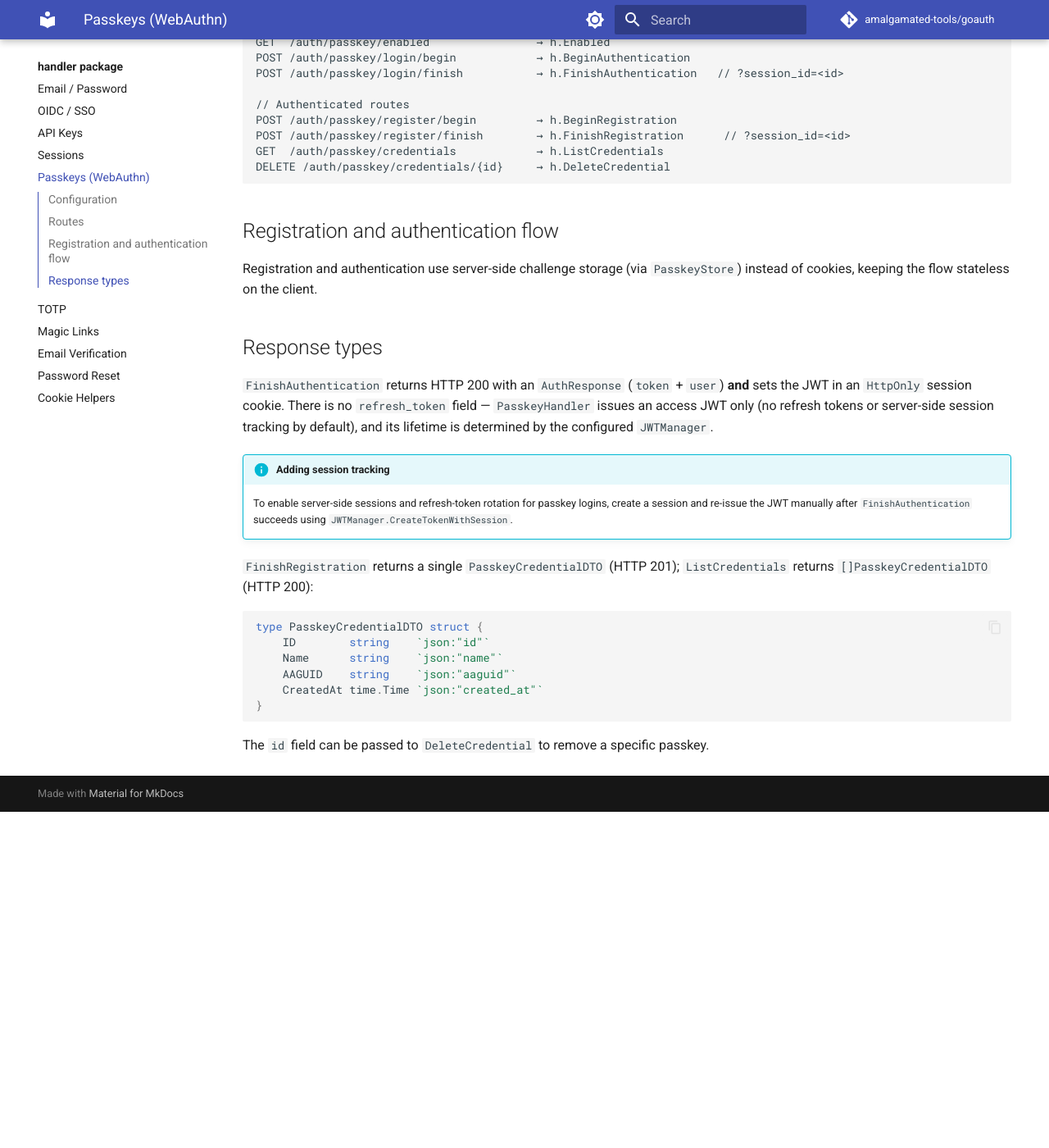
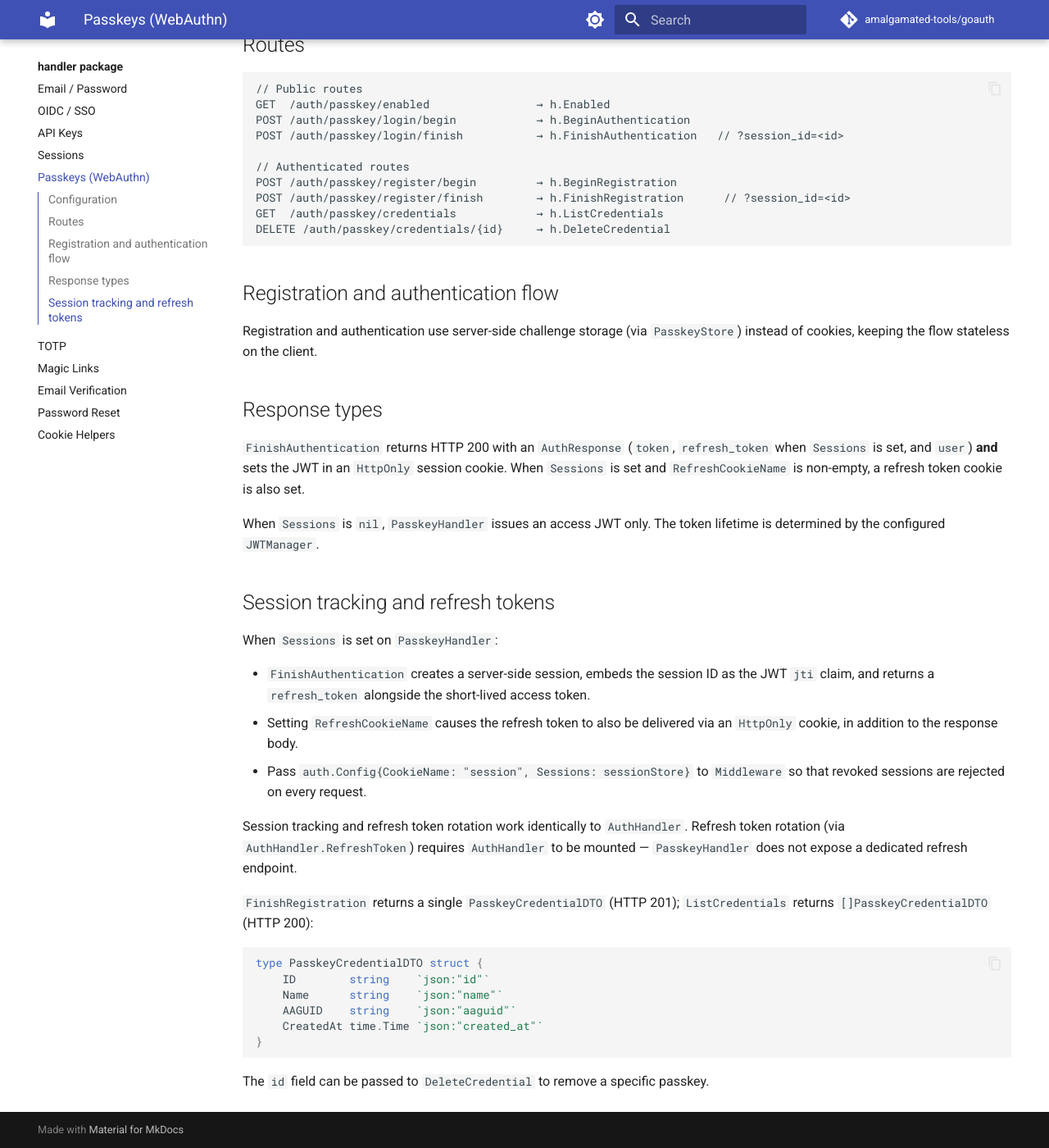
Before and after one commit to amalgamated-tools/goauth, an MkDocs documentation site: the page built from docs/handler/passkeys.md, in a window 1280 px wide and 1400 px high, scrolled down 755 px. Shown: the whole window at 82% size. Built offline with MkDocs 1.6.1 and Material for MkDocs 9.7.7, drawn with Linux system fonts in a browser that asks for light colours; comment, search, counter and statistics services are not loaded; before the commit the page ends 1745 px from its top, so only the background shows below that; some of the changed text lies outside the part shown.

Commit message:
docs: sync OIDCHandler/PasskeyHandler sessions fields, MagicLink 503, ExtractToken (#119)
* docs: sync OIDCHandler/PasskeyHandler sessions fields, MagicLink 503, ExtractToken

- docs/handler/oidc.md: replace incorrect "No refresh tokens" section with
  "Session tracking and refresh tokens"; document Sessions, RefreshTokenTTL,
  and RefreshCookieName fields added in #102; add warning that Sessions
  requires RefreshCookieName for the redirect-based Callback flow.

- docs/handler/passkeys.md: update configuration example and Response types
  section to reflect Sessions/RefreshCookieName/RefreshTokenTTL support (#102);
  add "Session tracking and refresh tokens" section matching AuthHandler docs;
  remove outdated manual-session workaround advice.

- docs/handler/magic-links.md: clarify that a nil Sender returns HTTP 503
  before touching the database (#99); update email-enumeration note accordingly.

- docs/auth/middleware.md: document exported auth.ExtractToken helper (#103)
  with usage example for custom middleware/handlers.

Co-authored-by: Copilot <223556219+Copilot@users.noreply.github.com>

* docs: address review comments on enumeration note, oidc parenthetical, and passkeys auth.Config snippet

---------

Co-authored-by: github-actions[bot] <41898282+github-actions[bot]@users.noreply.github.com>
Co-authored-by: Copilot <223556219+Copilot@users.noreply.github.com>
Co-authored-by: Patrick Veverka <veverkap@users.noreply.github.com>

````diff
--- a/docs/handler/passkeys.md
+++ b/docs/handler/passkeys.md
@@ -19,6 +19,10 @@ h := &handler.PasskeyHandler{
     CookieName:    "session",
     SecureCookies: true,
     URLParamFunc:  chi.URLParam,
+    // Optional: enable session tracking and refresh-token rotation.
+    Sessions:          sessionStore,
+    RefreshTokenTTL:   handler.DefaultRefreshTokenTTL, // default 7 days
+    RefreshCookieName: "refresh",
 }
 ```
 
@@ -43,10 +47,19 @@ Registration and authentication use server-side challenge storage (via `PasskeyS
 
 ## Response types
 
-`FinishAuthentication` returns HTTP 200 with an `AuthResponse` (`token` + `user`) **and** sets the JWT in an `HttpOnly` session cookie. There is no `refresh_token` field — `PasskeyHandler` issues an access JWT only (no refresh tokens or server-side session tracking by default), and its lifetime is determined by the configured `JWTManager`.
+`FinishAuthentication` returns HTTP 200 with an `AuthResponse` (`token`, `refresh_token` when `Sessions` is set, and `user`) **and** sets the JWT in an `HttpOnly` session cookie. When `Sessions` is set and `RefreshCookieName` is non-empty, a refresh token cookie is also set.
 
-!!! info "Adding session tracking"
-    To enable server-side sessions and refresh-token rotation for passkey logins, create a session and re-issue the JWT manually after `FinishAuthentication` succeeds using `JWTManager.CreateTokenWithSession`.
+When `Sessions` is `nil`, `PasskeyHandler` issues an access JWT only. The token lifetime is determined by the configured `JWTManager`.
+
+## Session tracking and refresh tokens
+
+When `Sessions` is set on `PasskeyHandler`:
+
+- `FinishAuthentication` creates a server-side session, embeds the session ID as the JWT `jti` claim, and returns a `refresh_token` alongside the short-lived access token.
+- Setting `RefreshCookieName` causes the refresh token to also be delivered via an `HttpOnly` cookie, in addition to the response body.
+- Pass `auth.Config{CookieName: "session", Sessions: sessionStore}` to `Middleware` so that revoked sessions are rejected on every request.
+
+Session tracking and refresh token rotation work identically to `AuthHandler`. Refresh token rotation (via `AuthHandler.RefreshToken`) requires `AuthHandler` to be mounted — `PasskeyHandler` does not expose a dedicated refresh endpoint.
 
 `FinishRegistration` returns a single `PasskeyCredentialDTO` (HTTP 201); `ListCredentials` returns `[]PasskeyCredentialDTO` (HTTP 200):
 
````
Also changed, not shown: docs/auth/middleware.md (+6 -0 lines), docs/handler/magic-links.md (+4 -1 lines), docs/handler/oidc.md (+16 -2 lines).
